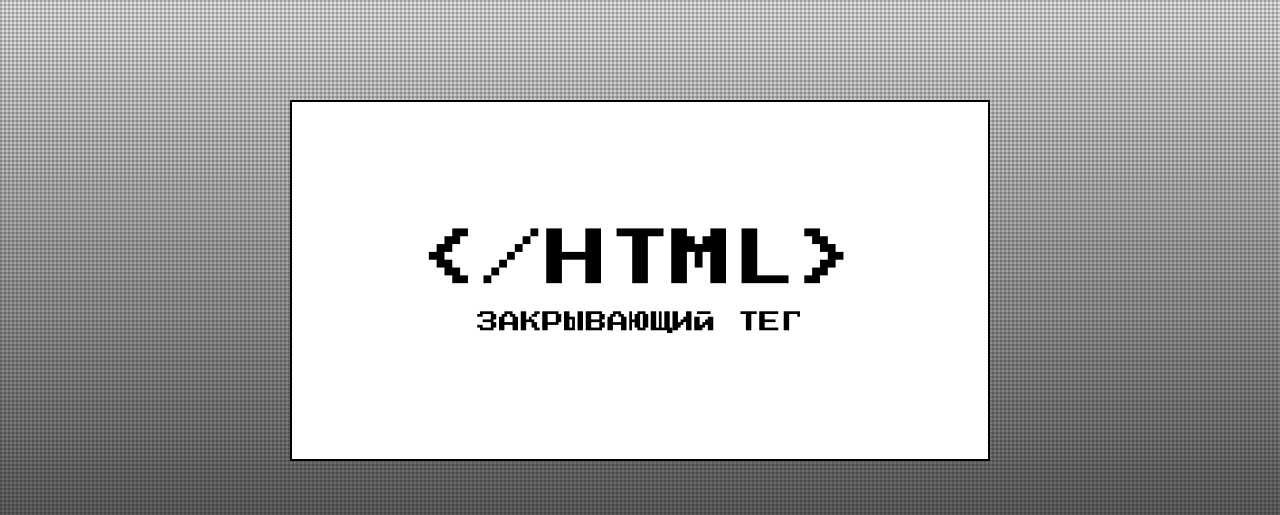
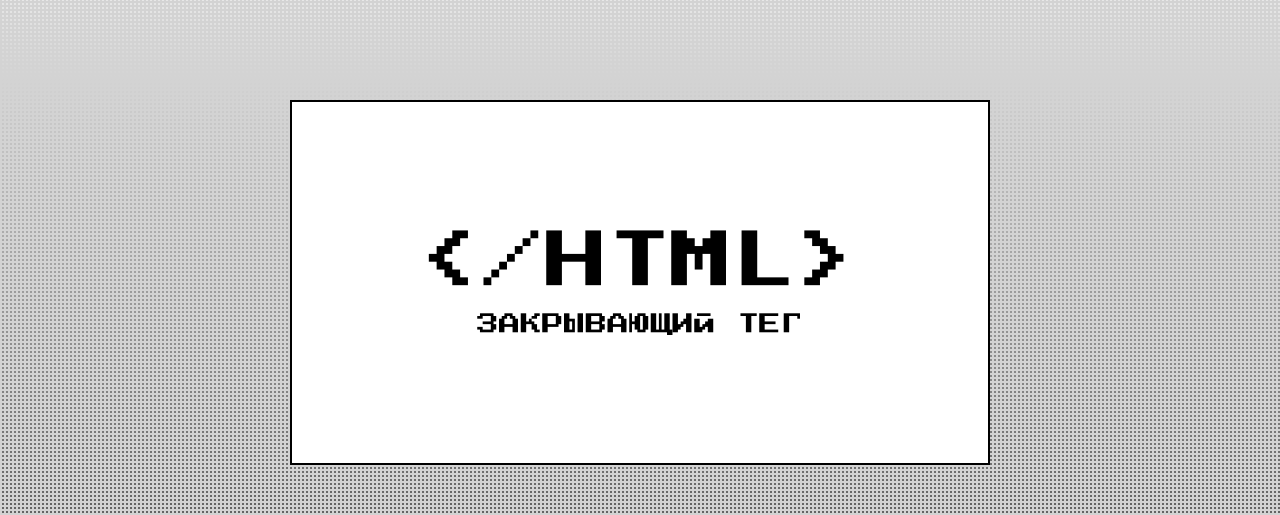
Before and after one commit to krwcw/zakrivayuschiy-teg-f, a plain HTML site: page index.html in a window 1280 px wide. Shown: the top 515 px of the page. Drawn offline with Linux system fonts and the light colour scheme.

Commit message:
Багфикс после ревью 0.9

```diff
--- a/styles/animations.css
+++ b/styles/animations.css
@@ -9,3 +9,21 @@
 ✦ button__text — для обозначения текстового элемента внутри кнопки
 
 */
+
+@keyframes scale {
+    from {
+      transform: scale(1);
+    }
+    to {
+      transform: scale(1.25);
+    }
+  }
+
+@keyframes sparkle {
+    from {
+      opacity: 0;
+    }
+    to {
+      opacity: 1;
+    }
+  }
--- a/styles/style.css
+++ b/styles/style.css
@@ -19,29 +19,27 @@
   min-block-size: 100dvb;
   font-family: var(--main-font), sans-serif;
   font-variation-settings: "wght" var(--text-weight-font);
-  background-color: #fff;
-  background: repeating-linear-gradient(
-     to right,
-      #d3d3d3,
+  background-image: repeating-linear-gradient(
+      to right,
+      #d3d3d3 0px,
       #d3d3d3 2px,
       transparent 2px,
       transparent 4px
     ),
     repeating-linear-gradient(
       to bottom,
-      #d3d3d3,
-      #d3d3d3 2px,
-      transparent 2px,
-      transparent 4px
+      #d3d3d3 1px,
+      #d3d3d3 3px,
+      transparent 3px,
+      transparent 5px
     ),
-    linear-gradient(to bottom, #e7e7e7 0.01%, #1a1a1a 100%);
+    linear-gradient(to bottom, #e7e7e7, #1a1a1a 100%);
   background-size: cover;
   background-attachment: fixed;
-  background-blend-mode: multiply;
 }
 
 .header {
-  block-size: clamp(20.188rem, 19.197rem + 4.23vw, 23rem);
+  padding: 128px 0;
   background-color: #fff;
   display: flex;
   flex-direction: column;
@@ -204,7 +202,7 @@
     Спасибо! */
 
 .like-icon {
-  transition: outline 0.3s linear;
+  transition: outline 0.3s ease;
 }
 
 .like-icon .core {
@@ -253,7 +251,7 @@
 
 .like-icon.is-liked .contour {
   fill: #ff0000;
-  transition: fill 0.3s linear 0.1s;
+  transition: fill 0.3s linear 0.06s;
 }
 
 .like-icon.is-liked .heart {
@@ -261,26 +259,8 @@
   transform-origin: center;
 }
 
-@keyframes scale {
-  from {
-    transform: scale(1);
-  }
-  to {
-    transform: scale(1.25);
-  }
-}
-
 .like-icon.is-liked .sparks {
   animation: sparkle 0.3s normal ease-in 0.3s;
-}
-
-@keyframes sparkle {
-  from {
-    opacity: 0;
-  }
-  to {
-    opacity: 1;
-  }
 }
 
 .card__icon-button:focus {
@@ -360,6 +340,10 @@
 }
 
 @media (width <= 375px) {
+  .header {
+    padding: 120px 0;
+  }
+
   .content__card-lable {
     right: 11px;
   }
```
